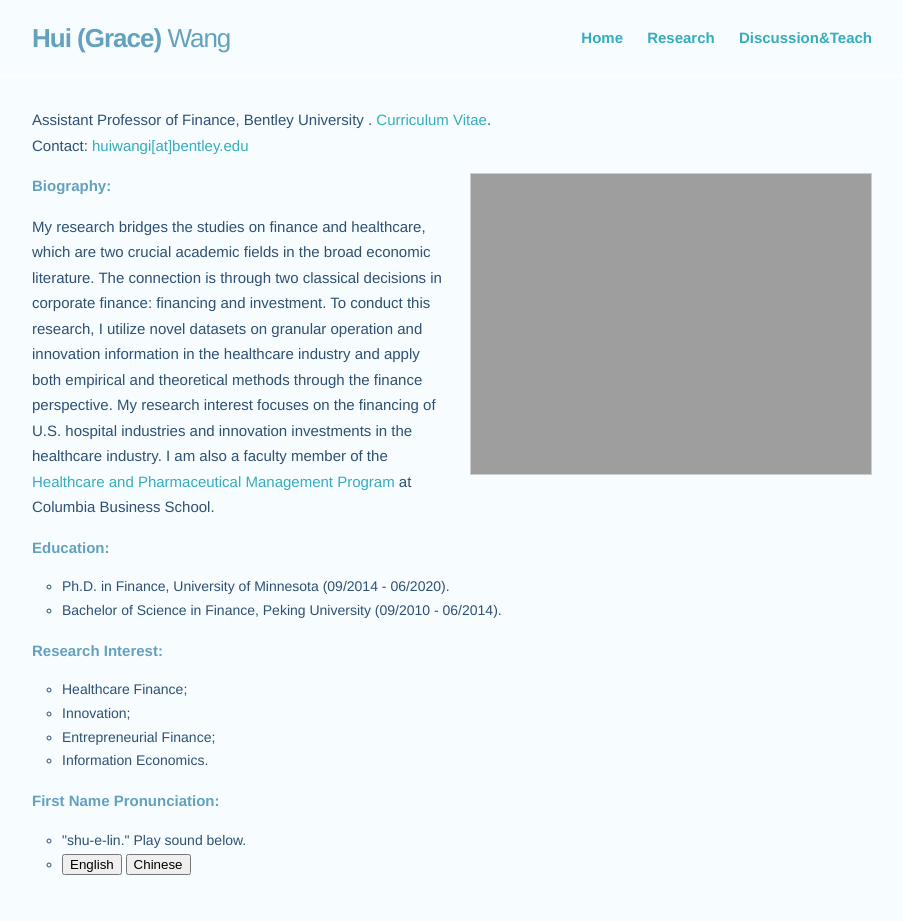
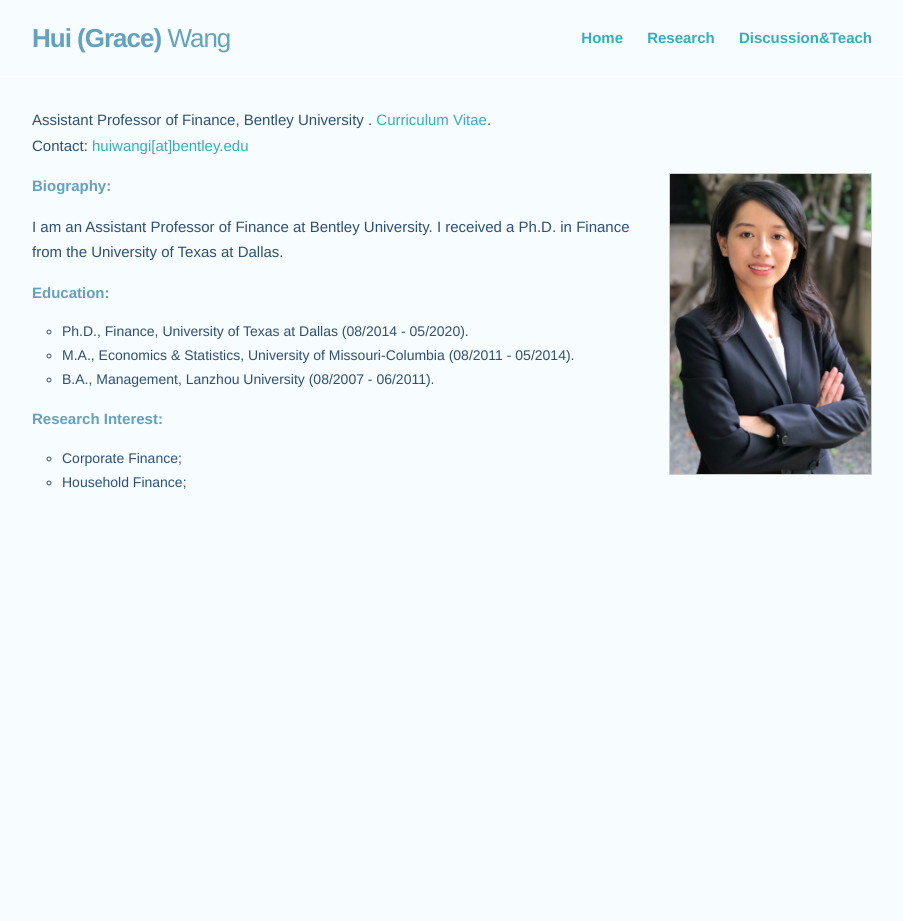
Before and after one commit to huigracewang/homepage, a Jekyll site: the page built from index.md, in a window 1280 px wide. Shown: the whole page, without its empty margins (188-1091 px from the left). Built offline with Jekyll 4.4.1, drawn with Linux system fonts in a browser that asks for light colours; after the commit the page ends 900 px from its top, so only the background shows below that.

Commit message:
Update index.md

```diff
--- a/index.md
+++ b/index.md
@@ -1,40 +1,22 @@
 ---
 layout: home
 profile_picture:
-  src: /assets/img/photo.jpg
+  src: /assets/img/profile_photo.jpg
   alt: website picture
 ---
 <strong style="color:#64a1bd">Biography:</strong>
 
-My research bridges the studies on finance and healthcare, which are two crucial academic fields in the broad economic literature. The connection is through two classical decisions in corporate finance: financing and investment. To conduct this research, I utilize novel datasets on granular operation and innovation information in the healthcare industry and apply both empirical and theoretical methods through the finance perspective. My research interest focuses on the financing of U.S. hospital industries and innovation investments in the healthcare industry. I am also a faculty member of the <a href="https://business.columbia.edu/healthcare/about/faculty" target="_blank">Healthcare and Pharmaceutical Management Program</a> at Columbia Business School.
+I am an Assistant Professor of Finance at Bentley University. I received a Ph.D. in Finance from the University of Texas at Dallas.
 
 <strong style="color:#64a1bd">Education:</strong>
 <ul>
-<li style="list-style-type:circle;font-size:14px">Ph.D. in Finance, University of Minnesota (09/2014 - 06/2020).</li>
-<li style="list-style-type:circle;font-size:14px">Bachelor of Science in Finance, Peking University (09/2010 - 06/2014).</li>
+<li style="list-style-type:circle;font-size:14px">Ph.D., Finance, University of Texas at Dallas (08/2014 - 05/2020).</li>
+<li style="list-style-type:circle;font-size:14px">M.A., Economics & Statistics, University of Missouri-Columbia (08/2011 - 05/2014).</li>
+<li style="list-style-type:circle;font-size:14px">B.A., Management, Lanzhou University (08/2007 - 06/2011).</li>
 </ul>
 
 <strong style="color:#64a1bd">Research Interest:</strong>
 <ul>
-<li style="list-style-type:circle;font-size:14px">Healthcare Finance;</li>
-<li style="list-style-type:circle;font-size:14px">Innovation;</li>
-<li style="list-style-type:circle;font-size:14px">Entrepreneurial Finance;</li>
-<li style="list-style-type:circle;font-size:14px">Information Economics.</li>
+<li style="list-style-type:circle;font-size:14px">Corporate Finance;</li>
+<li style="list-style-type:circle;font-size:14px">Household Finance;</li>
 </ul>
-
-<strong style="color:#64a1bd">First Name Pronunciation:</strong>
-<ul>
-<li style="list-style-type:circle;font-size:14px">"shu-e-lin." Play sound below.</li>
-<li style="list-style-type:circle;font-size:14px"><audio id="eng_name">
-  <source type="audio/mp3" src="media/xuelin.mp3"></source>
-  <p>Your browser does not support the audio element.</p>
-</audio>
-<audio id="eng_chinese">
-  <source type="audio/mp3" src="media/xuelin_Chinese.mp3"></source>
-  <p>Your browser does not support the audio element.</p>
-</audio>
-<div>
-	<button onclick="document.getElementById('eng_name').play()">English</button>
-	<button onclick="document.getElementById('eng_chinese').play()">Chinese</button>
-</div> </li>
-</ul>
```
